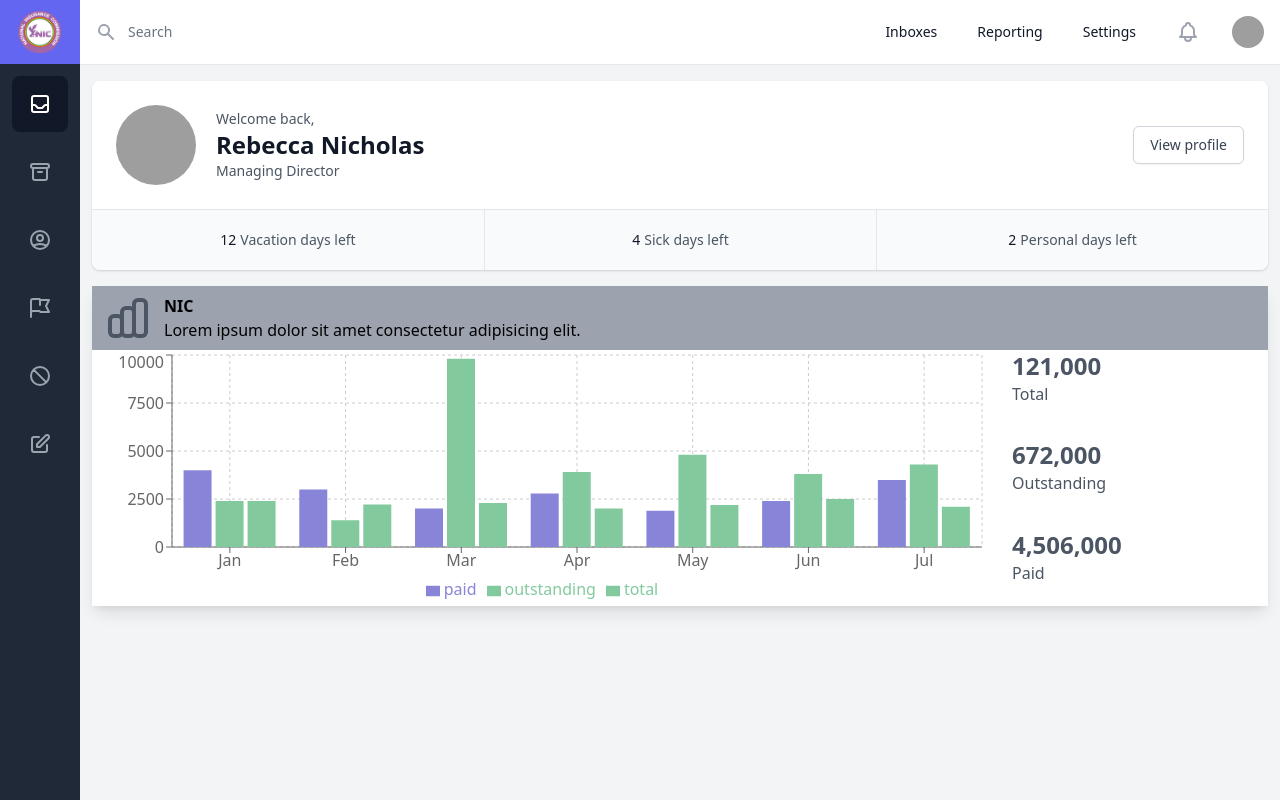
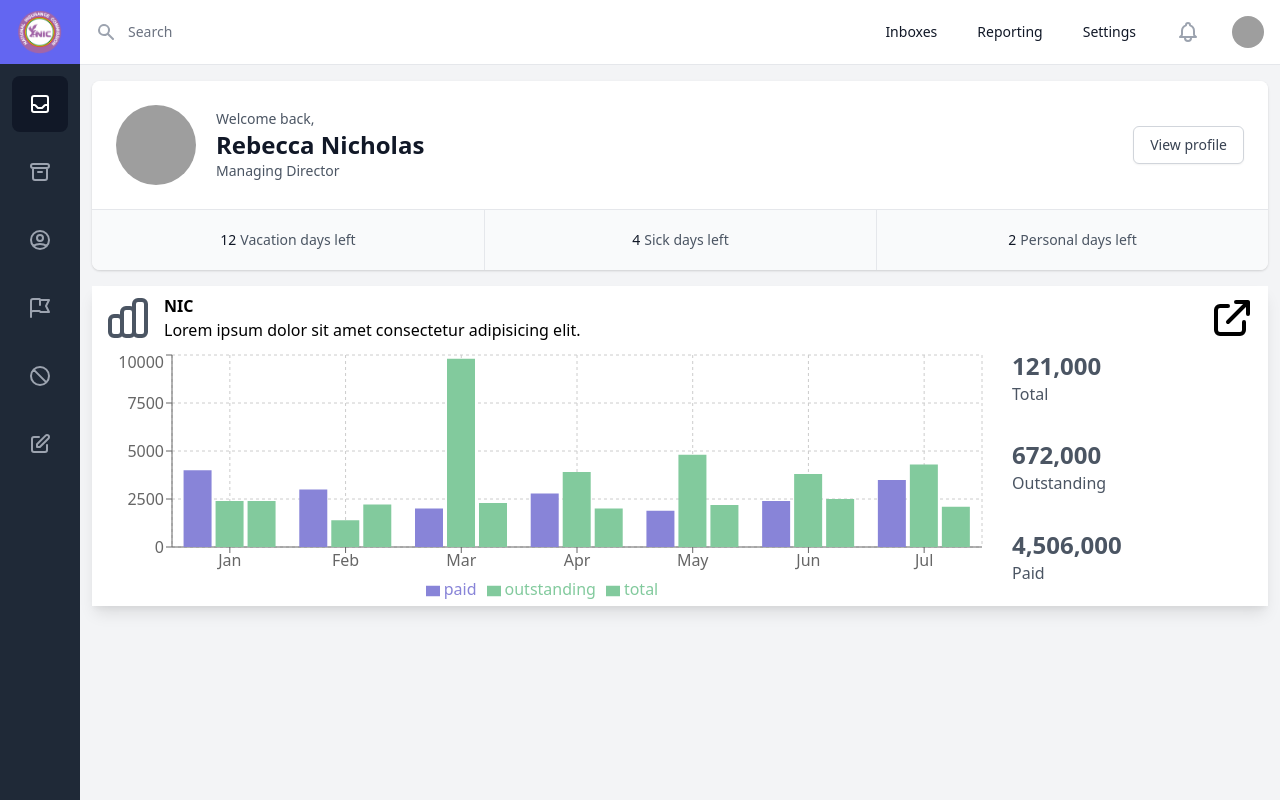
Before and after one commit to Khoby-790/template-nic, a React (Create React App) app: page / in a window 1280 px wide. Built offline with nearby package versions, Linux system fonts and the light colour scheme; grey boxes are pictures that could not be loaded.

Commit message:
--- Auto-Git Commit ---

```diff
--- a/src/pages/NewDashboard/sections/NICSection.tsx
+++ b/src/pages/NewDashboard/sections/NICSection.tsx
@@ -54,7 +54,7 @@ const NICSection = (props: Props) => {
     return (
         <>
             <div className="bg-white shadow-lg my-4">
-                <div className="h-16 flex justify-between bg-gray-400 py-2 px-3">
+                <div className="h-16 flex justify-between py-2 px-3">
                     <div className="flex">
                         <div className=" mr-3">
                             <svg className="h-12 text-gray-600" xmlns="http://www.w3.org/2000/svg" fill="none" viewBox="0 0 24 24" stroke="currentColor">
@@ -67,7 +67,9 @@ const NICSection = (props: Props) => {
                         </div>
                     </div>
                     <div className="">
-
+                        <svg className="h-12" xmlns="http://www.w3.org/2000/svg" fill="none" viewBox="0 0 24 24" stroke="currentColor">
+                            <path strokeLinecap="round" strokeLinejoin="round" strokeWidth={2} d="M10 6H6a2 2 0 00-2 2v10a2 2 0 002 2h10a2 2 0 002-2v-4M14 4h6m0 0v6m0-6L10 14" />
+                        </svg>
                     </div>
                 </div>
                 <div className="flex h-64">
```
